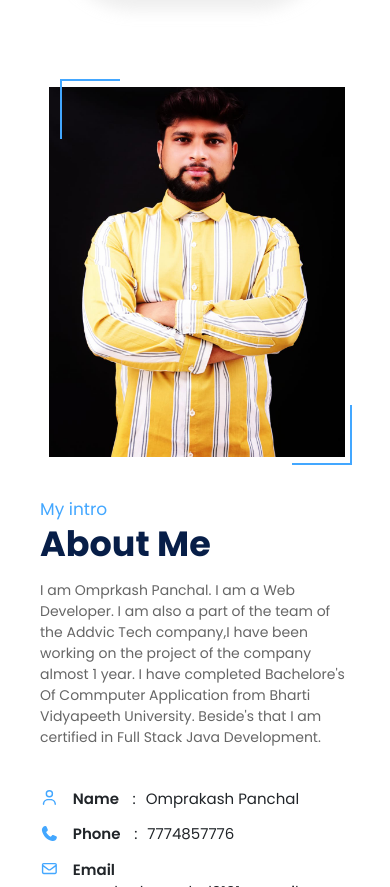
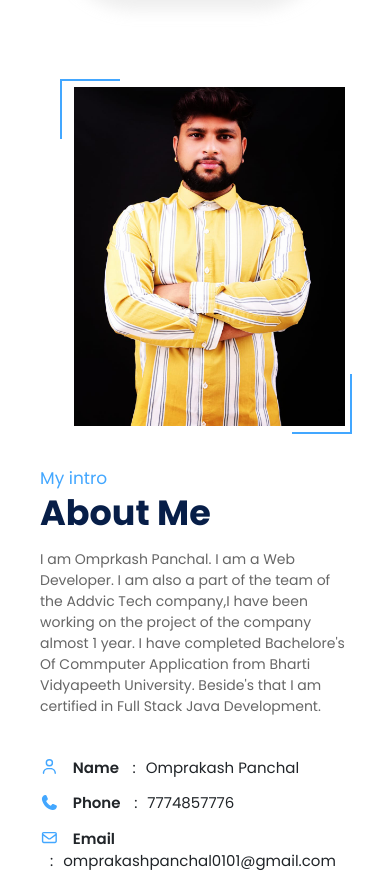
Before and after one commit to Omprakashpanchal12/portfoilio, a plain HTML site: page index.html in a window 390 px wide. Shown: the part 1267-2154 px from the top of the page. Drawn offline with Linux system fonts and the light colour scheme.

Commit message:
Update responsive.css

```diff
--- a/css/responsive.css
+++ b/css/responsive.css
@@ -56,7 +56,7 @@
         padding: 0 10px;
     }
     .about .about-img {
-        height: 370px;
+        height: 339px;
         width: 300px;
         margin: auto;
         margin-bottom: 40px;
```
